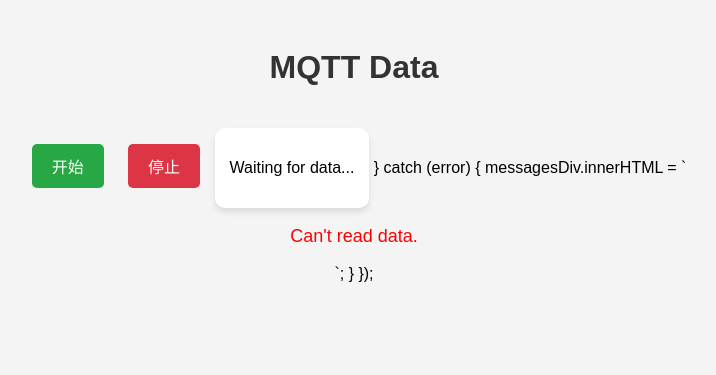
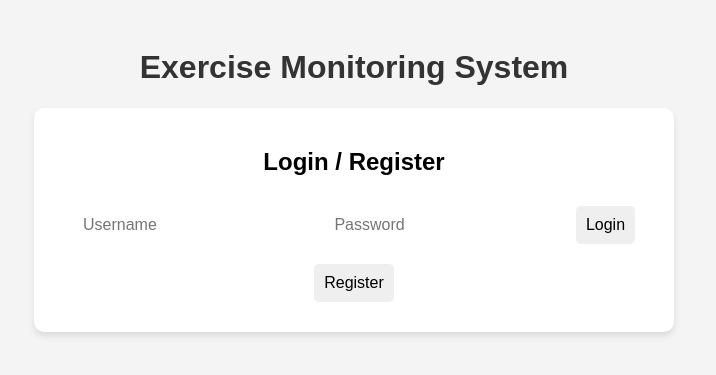
Before and after one commit to TaylorZYY/404BrainNotFound, a Flask app: page / in a window 1280 px wide. Shown: the top 375 px of the page, without its empty margins (286-1002 px from the left). Run offline with Flask 3, Linux system fonts and the light colour scheme; some libraries are stand-ins or nearby versions.

Commit message:
Update index.html

```diff
--- a/templates/index.html
+++ b/templates/index.html
@@ -1,78 +1,196 @@
 <!DOCTYPE html>
-<html lang="zh">
+<html lang="en">
 <head>
   <meta charset="UTF-8">
   <meta name="viewport" content="width=device-width, initial-scale=1.0">
-  <title>MQTT Data</title>
+  <title>Exercise Monitoring System</title>
   <script src="https://cdn.socket.io/4.0.1/socket.io.min.js"></script>
   <style>
     body { font-family: Arial, sans-serif; text-align: center; padding: 20px; background-color: #f4f4f4; }
     h1 { color: #333; }
-    #messages { margin-top: 20px; padding: 15px; background: white; border-radius: 10px; box-shadow: 0px 4px 6px rgba(0, 0, 0, 0.1); display: inline-block; text-align: left; max-width: 400px; }
-    .data-field { font-size: 18px; font-weight: bold; color: #007BFF; margin-bottom: 5px; }
-    .error-message { font-size: 18px; color: red; }
-    button { padding: 10px 20px; margin: 10px; font-size: 16px; border: none; cursor: pointer; border-radius: 5px; }
+    .container { max-width: 600px; margin: auto; background: white; padding: 20px; border-radius: 10px; box-shadow: 0px 4px 6px rgba(0, 0, 0, 0.1); }
+    input, button, select { padding: 10px; margin: 10px; font-size: 16px; border: none; border-radius: 5px; }
+    button { cursor: pointer; }
     #start { background-color: #28a745; color: white; }
     #stop { background-color: #dc3545; color: white; }
+    #showHistory { background-color: #007BFF; color: white; }
+    button:disabled { background-color: #aaa; cursor: not-allowed; }
+    .error-message { color: red; font-weight: bold; }
   </style>
 </head>
 <body>
-  <h1>MQTT Data</h1>
-  <button id="start">开始</button>
-  <button id="stop">停止</button>
+  <h1>Exercise Monitoring System</h1>
+  <div class="container">
+    <div id="authSection">
+      <h2>Login / Register</h2>
+      <input type="text" id="username" placeholder="Username">
+      <input type="password" id="password" placeholder="Password">
+      <button onclick="login()">Login</button>
+      <button onclick="register()">Register</button>
+    </div>
+
+    <div id="userSection" style="display: none;">
+      <p>Welcome, <span id="currentUser"></span>! <button onclick="logout()">Logout</button></p>
+
+      <div id="status">
+        Device Status: <span id="deviceStatus">Checking...</span>
+      </div>
+
+      <div id="exerciseSelection">
+        <label for="exerciseType">Select Exercise Type: </label>
+        <select id="exerciseType">
+          <option value="walking">Walking</option>
+          <option value="running">Running</option>
+          <option value="jump_rope">Jump Rope</option>
+          <option value="stair_climbing">Stair Climbing</option>
+        </select>
+      </div>
+
+      <button id="start" onclick="startExercise()">Start Exercise</button>
+      <button id="stop" onclick="stopExercise()">Stop Exercise</button>
+      <button id="showHistory" onclick="fetchHistory()">Show History</button>
 
       <div id="messages">
         <p>Waiting for data...</p>
       </div>
 
+      <div id="historyContainer" style="display: none;">
+        <h3>Exercise History</h3>
+        <div id="historyContent"></div>
+      </div>
+    </div>
+  </div>
+
   <script>
     const socket = io();
+    const deviceStatusSpan = document.getElementById('deviceStatus');
 
-    socket.on('mqtt_message', function(data) {
-      const messagesDiv = document.getElementById('messages');
-      messagesDiv.innerHTML = '';
+    function checkDeviceStatus() {
+      fetch('/device_status')
+        .then(response => response.json())
+        .then(data => {
+          deviceStatusSpan.textContent = data.device_connected ? "Connected" : "Not Connected";
+          document.getElementById('start').disabled = !data.device_connected;
+          document.getElementById('stop').disabled = !data.device_connected;
+        })
+        .catch(error => console.error("Error checking device status:", error));
+    }
+    setInterval(checkDeviceStatus, 5000);
+    checkDeviceStatus();
 
-      try {
-        const payload = data.payload;
+    function login() {
+      const username = document.getElementById('username').value;
+      const password = document.getElementById('password').value;
 
-        let htmlContent = `<p class="data-field">📅 时间: ${payload.timestamp || "未知"}</p>`;
-        if (payload.environment) {
-          htmlContent += `<p class="data-field">🌡️ 温度: ${payload.environment.temperature}°C</p>`;
-          htmlContent += `<p class="data-field">💧 湿度: ${payload.environment.humidity}%</p>`;
-          htmlContent += `<p class="data-field">🌬️ 气压: ${payload.environment.pressure} hPa</p>`;
+      fetch('/login', {
+        method: 'POST',
+        headers: { 'Content-Type': 'application/json' },
+        body: JSON.stringify({ username, password })
+      })
+      .then(response => response.json())
+      .then(data => {
+        if (data.access_token) {
+          localStorage.setItem('token', data.access_token);
+          localStorage.setItem('username', username);
+          updateUI();
+        } else {
+          alert("Login failed: " + data.message);
         }
-        if (payload.motion && payload.motion.acceleration) {
-          htmlContent += `<p class="data-field">↔️ 加速度 (X, Y, Z): ${payload.motion.acceleration.x}, ${payload.motion.acceleration.y}, ${payload.motion.acceleration.z} m/s²</p>`;
+      })
+      .catch(error => console.error("Error:", error));
     }
-        htmlContent += `<p class="data-field">📟 传感器 ID: ${payload.sensor_id || "未知"}</p>`;
 
-        messagesDiv.innerHTML = htmlContent;
-      } catch (error) {
-        messagesDiv.innerHTML = `<p class="error-message">数据解析错误</p>`;
+    function register() {
+      const username = document.getElementById('username').value;
+      const password = document.getElementById('password').value;
+
+      fetch('/register', {
+        method: 'POST',
+        headers: { 'Content-Type': 'application/json' },
+        body: JSON.stringify({ username, password })
+      })
+      .then(response => response.json())
+      .then(data => alert(data.message))
+      .catch(error => console.error("Error:", error));
     }
-    });
 
-    document.getElementById('start').addEventListener('click', function() {
-      fetch('/start', { method: 'POST' })
+    function logout() {
+      localStorage.removeItem('token');
+      localStorage.removeItem('username');
+      updateUI();
+    }
+
+    function updateUI() {
+      const token = localStorage.getItem('token');
+      const username = localStorage.getItem('username');
+
+      if (token) {
+        document.getElementById('authSection').style.display = "none";
+        document.getElementById('userSection').style.display = "block";
+        document.getElementById('currentUser').textContent = username;
+      } else {
+        document.getElementById('authSection').style.display = "block";
+        document.getElementById('userSection').style.display = "none";
+      }
+    }
+
+    function startExercise() {
+      const token = localStorage.getItem('token');
+      if (!token) return alert("Please log in first!");
+
+      fetch('/start', {
+        method: 'POST',
+        headers: { 'Content-Type': 'application/json', 'Authorization': 'Bearer ' + token },
+        body: JSON.stringify({ exercise_type: document.getElementById('exerciseType').value })
+      })
       .then(response => response.json())
       .then(data => alert(data.message))
       .catch(error => console.error('Error:', error));
+    }
+
+    function stopExercise() {
+      const token = localStorage.getItem('token');
+      if (!token) return alert("Please log in first!");
+
+      fetch('/stop', {
+        method: 'POST',
+        headers: { 'Authorization': 'Bearer ' + token }
+      })
+      .then(response => response.json())
+      .then(data => {
+        document.getElementById('messages').innerHTML = `<h3>Exercise completed</h3>
+          <p>Total Time: ${data.total_time} seconds</p>
+          <p>Exercise Type: ${data.exercise_type}</p>
+          <p>Steps: ${data.total_steps}</p>
+          <p>Distance: ${data.total_distance} meters</p>
+          <p>Average Speed: ${data.avg_speed} m/s</p>
+          <p>Calories Burned: ${data.calories_burned} kcal</p>`;
+      })
+      .catch(error => console.error('Error:', error));
+    }
+
+    function fetchHistory() {
+      const token = localStorage.getItem('token');
+      if (!token) return alert("Please log in first!");
+
+      fetch('/history', {
+        method: 'GET',
+        headers: { 'Authorization': 'Bearer ' + token }
+      })
+      .then(response => response.json())
+      .then(data => {
+        let tableHtml = `<table><tr><th>Time</th><th>Type</th><th>Duration</th><th>Steps</th><th>Distance</th><th>Speed</th><th>Calories</th></tr>`;
+        data.records.forEach(rec => {
+          tableHtml += `<tr><td>${rec.timestamp}</td><td>${rec.exercise_type}</td><td>${rec.total_time}</td><td>${rec.total_steps}</td><td>${rec.total_distance}</td><td>${rec.avg_speed}</td><td>${rec.calories_burned}</td></tr>`;
         });
+        tableHtml += `</table>`;
+        document.getElementById('historyContent').innerHTML = tableHtml;
+        document.getElementById('historyContainer').style.display = "block";
+      })
+      .catch(error => console.error('Error fetching history:', error));
+    }
 
-    document.getElementById('stop').addEventListener('click', function() {
-      fetch('/stop', { method: 'POST' })
-        .then(response => response.json())
-        .then(data => alert(data.message))
-        .catch(error => console.error('Error:', error));
-    });
+    window.onload = updateUI;
   </script>
 </body>
 </html>
-
-      } catch (error) {
-        messagesDiv.innerHTML = `<p class="error-message">Can't read data.</p>`;
-      }
-    });
-  </script>
-</body>
-</html>
```
Lines whose indentation alone changed are shown as unchanged.
